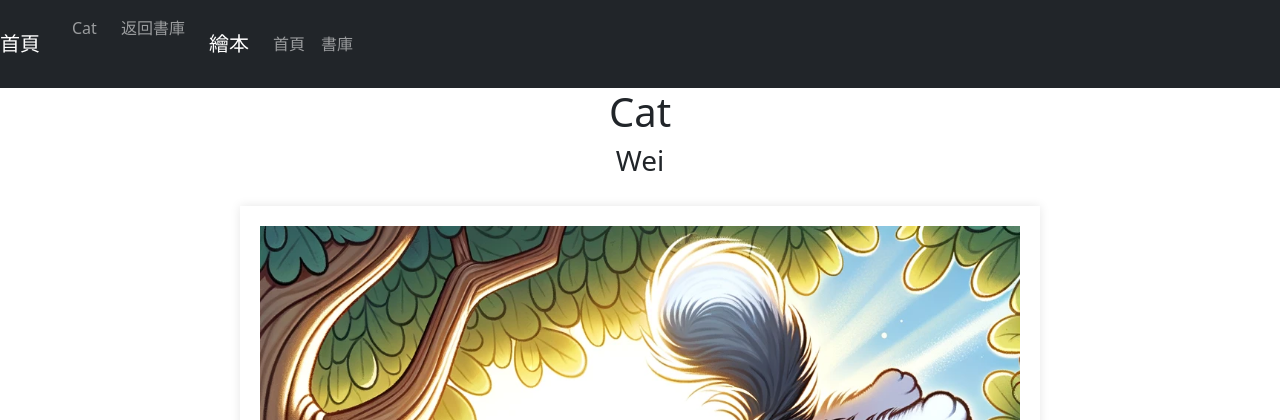
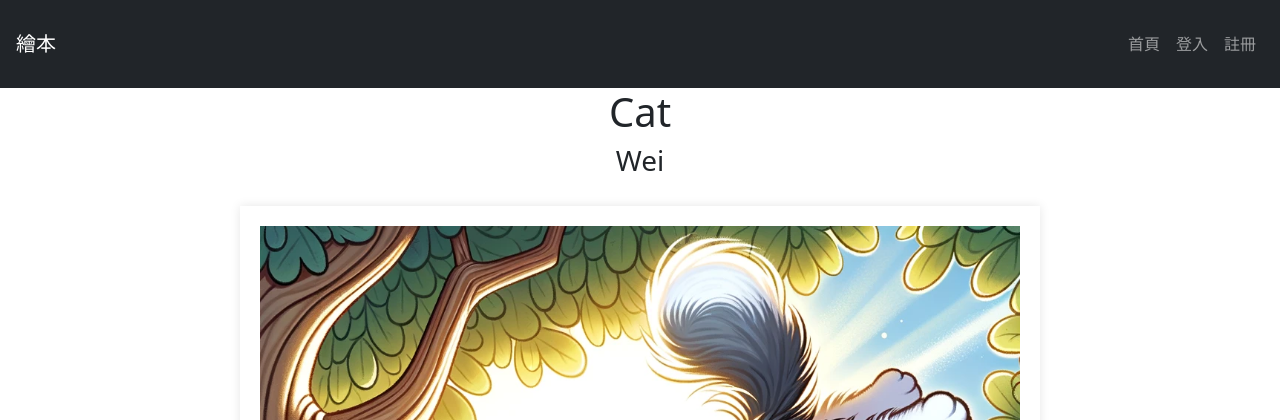
Before and after one commit to Keithwu1017/Web-app-project, a Django app: page /library/books/1/ in a window 1280 px wide. Shown: the top 420 px of the page. Run offline with Django 5.2, Linux system fonts and the light colour scheme; data comes from the database, SQL or seed files in the repository; parts of the project's set-up code (start-up, migrations or seed data) failed here and were passed over; some libraries are stand-ins or nearby versions.

Commit message:
Update reader.html

```diff
--- a/library/templates/library/reader.html
+++ b/library/templates/library/reader.html
@@ -40,22 +40,38 @@
 <body>
 
     <nav class="navbar navbar-expand-lg navbar-dark bg-dark">
-    <a class="navbar-brand" href="#">首頁</a>
-    <div class="navbar-nav ml-auto">
-        <span class="navbar-text mx-3">{{ book.title }}</span>
-        <a class="nav-item nav-link" href="#">返回書庫</a>
         <span class="navbar-brand m-3">繪本</span>
         <button class="navbar-toggler" type="button" data-toggle="collapse" data-target="#navbarNav" aria-controls="navbarNav" aria-expanded="false" aria-label="Toggle navigation">
           <span class="navbar-toggler-icon"></span>
         </button>
-    <div class="collapse navbar-collapse justify-content-center" id="navbarNav">
+        <div class="collapse navbar-collapse justify-content-end mx-3" id="navbarNav">
           <ul class="navbar-nav mr-auto">
             <li class="nav-item active">
               <a class="nav-link" href="{% url 'index' %}">首頁</a>
             </li>
+            {% if user.username %}
             <li class="nav-item">
-                <a class="nav-link" href="#">書庫</a>
+              <a class="nav-link" href="{% url 'logout' %}">登出</a>
             </li>
+            {% else %}
+            <li class="nav-item">
+              <a class="nav-link" href="{% url 'login' %}">登入</a>
+            </li>
+            <li class="nav-item">
+              <a class="nav-link" href="{% url 'register' %}">註冊</a>
+            </li>
+            {% endif %}
+            {% if user.username %}
+            <li class="nav-item">
+              <a class="nav-link" href="{% url 'account' %}">
+                <svg xmlns="http://www.w3.org/2000/svg" width="20" height="20" fill="currentColor" class="bi bi-person-circle" viewBox="0 0 16 16">
+                  <path d="M11 6a3 3 0 1 1-6 0 3 3 0 0 1 6 0"/>
+                  <path fill-rule="evenodd" d="M0 8a8 8 0 1 1 16 0A8 8 0 0 1 0 8m8-7a7 7 0 0 0-5.468 11.37C3.242 11.226 4.805 10 8 10s4.757 1.225 5.468 2.37A7 7 0 0 0 8 1"/>
+                </svg>
+                  {{ user.username }}
+              </a>
+            </li>
+            {% endif %}
           </ul>
         </div>
       </nav>
```
Lines whose indentation alone changed are shown as unchanged.
